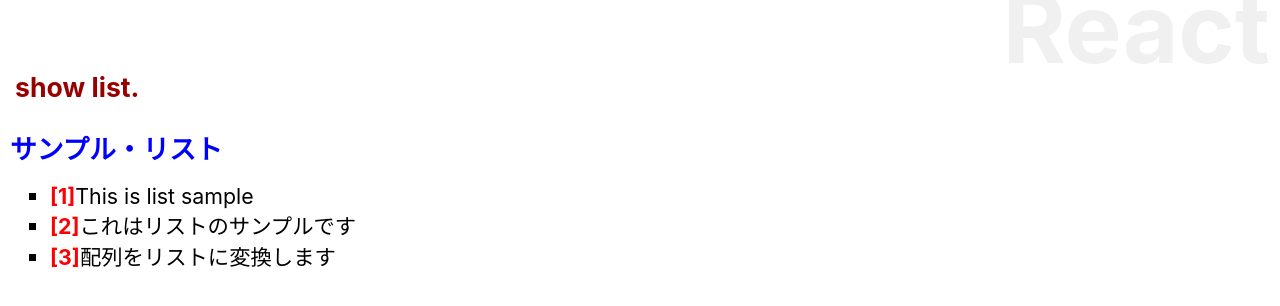
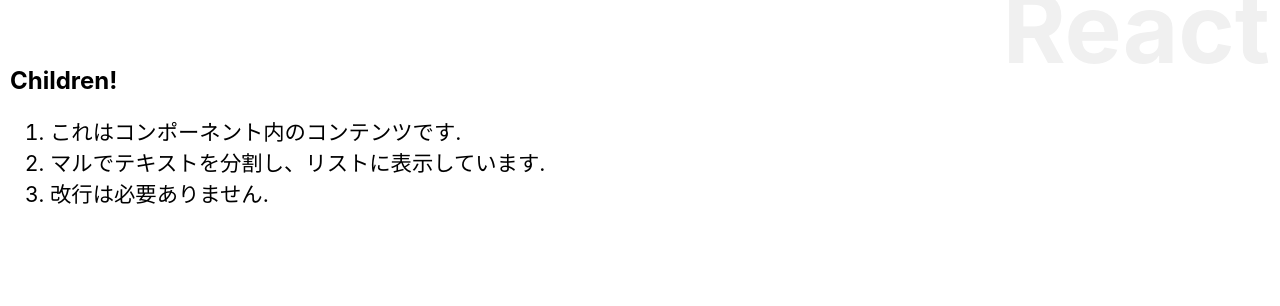
Before and after one commit to takumi1005/react_app, a React (Create React App) app: page / in a window 1280 px wide. Shown: the top 306 px of the page. Built offline with nearby package versions, Linux system fonts and the light colour scheme.

Commit message:
子エレメントの活用

```diff
--- a/src/App.js
+++ b/src/App.js
@@ -3,11 +3,7 @@
 import './App.css';
 
 class App extends Component {
-  data = [
-    "This is list sample",
-    "これはリストのサンプルです",
-    "配列をリストに変換します"
-  ];
+  input = '';
 
   msgStyle = {
     fontSize: "20pt",
@@ -19,67 +15,64 @@
   constructor(props) {
     super(props);
     this.state = {
-      list: this.data
+      massage: 'type your name:'
     };
+    this.doChange = this.doChange.bind(this);
+    this.doSubmit = this.doSubmit.bind(this);
+  }
+
+  doChange(event) {
+    this.input = event.target.value;
+  }
+
+  doSubmit(event) {
+    this.setState({
+      message: 'Hello,' + this.input + '!!'
+    });
+    event.preventDefault();
   }
 
   render() {
     return (
       <div>
         <h1>React</h1>
-        <h2 style={this.msgStyle}>show list.</h2>
-        <List title="サンプル・リスト" data={this.data} />
+        <Message title="Children!">
+          これはコンポーネント内のコンテンツです。
+          マルでテキストを分割し、リストに表示しています。
+          改行は必要ありません。
+        </Message>
       </div>
     )
   }
 }
 
-class List extends Component {
-  number = 1;
-
-  title = {
-    fontSize: "20pt",
-    fontWeight: "bold",
-    color: "blue",
+class Message extends Component {
+  li = {
+    fontSize: "16pt",
+    color: "#06",
+    margin: "0px",
+    padding: "0px"
   };
 
   render() {
-    let data = this.props.data;
+    let content = this.props.children;
+    let arr = content.split('。');
+    let arr2 = [];
+    for(let i = 0; i < arr.length; i++) {
+      if(arr[i].trim() != '') {
+        arr2.push(arr[i]);
+      }
+    }
+    let list = arr2.map((value, key) =>(
+    <li style={this.li} key={key}>{value}.</li>)
+    );
     return (
       <div>
-        <p style={this.title}>{this.props.title}</p>
-        <ul>
-          {data.map((item) =>
-          <Item number={this.number++} value={item}
-            key={this.number} />
-          )}
-        </ul>
+        <h2>{this.props.title}</h2>
+        <ol>{list}</ol>
       </div>
     )
   }
 }
 
-class Item extends Component {
-  li = {
-    listStyleType: "square",
-    fontSize: "16pt",
-    color: "#06",
-    margin: "0px",
-    padding: "0px"
-  }
-  num = {
-    fontWeight: "bold",
-    color: "red"
-  }
-
-  render() {
-    return (
-      <li style={this.li}>
-        <span style={this.num}>[{this.props.number}]</span>
-          {this.props.value}
-      </li>
-    )
-  }
-}
-
 export default App;
```
